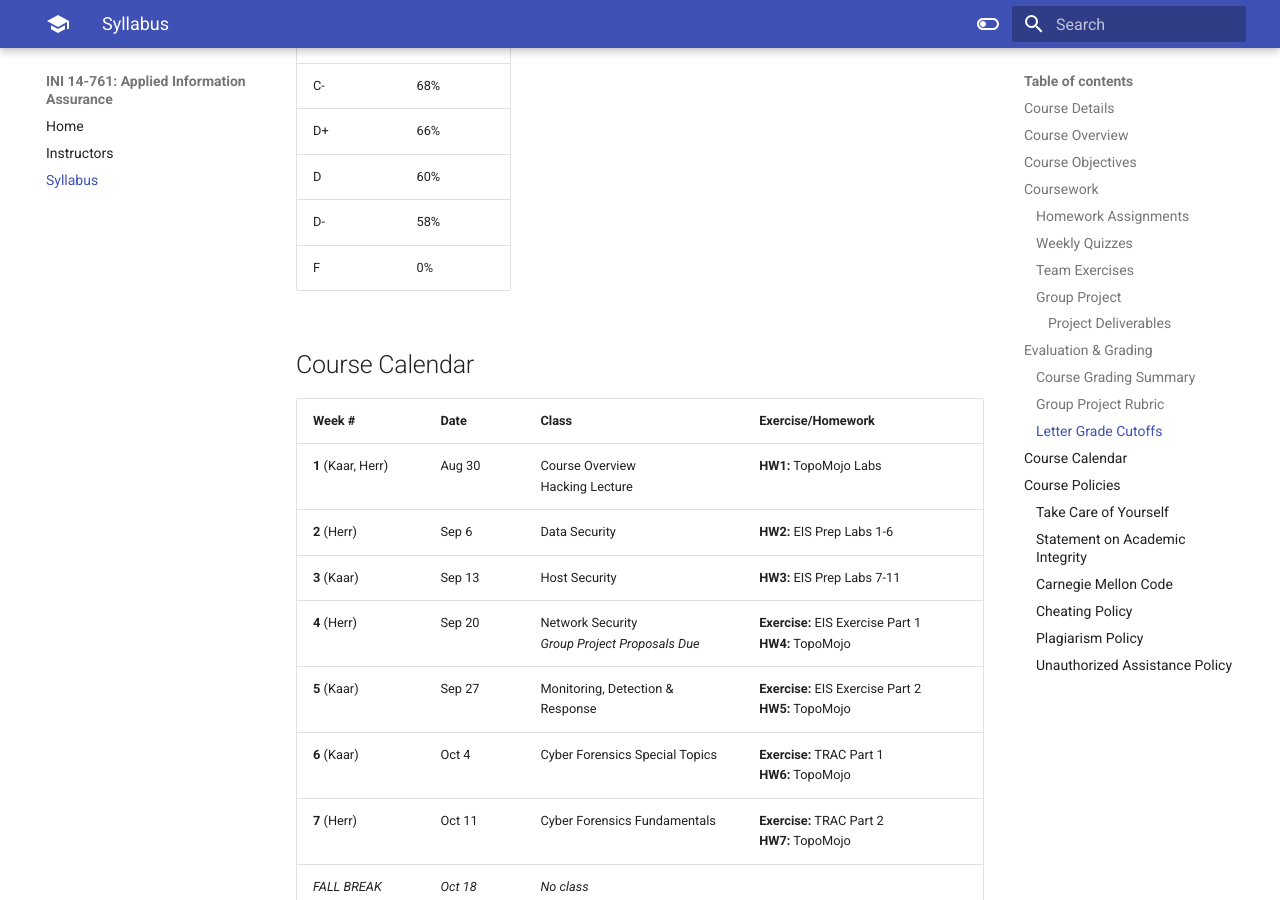
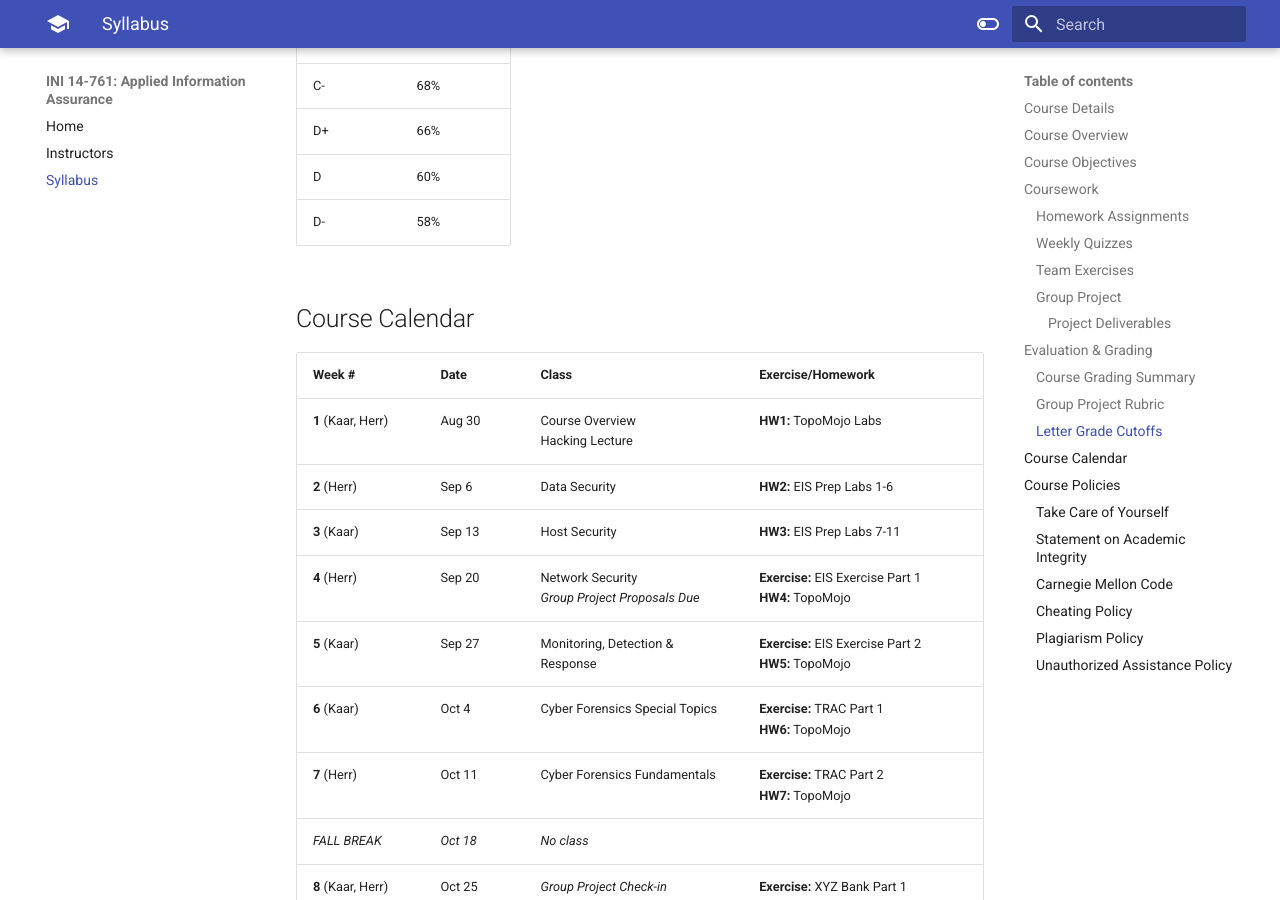
Before and after one commit to mattkaar/aia-web, an MkDocs documentation site: the page built from docs/syllabus.md, in a window 1280 px wide and 900 px high, scrolled down 6268 px. Built offline with MkDocs 1.6.1 and Material for MkDocs 9.7.7, drawn with Linux system fonts in a browser that asks for light colours.

Commit message:
remove last cutoff

```diff
--- a/docs/syllabus.md
+++ b/docs/syllabus.md
@@ -136,7 +136,6 @@ Students who miss assignment deadlines will have **24 hours** to submit late wor
 | D+           | 66%                       |
 | D            | 60%                       |
 | D-           | 58%                       |
-| F            | 0%                        |
 
 ## Course Calendar
 
```
